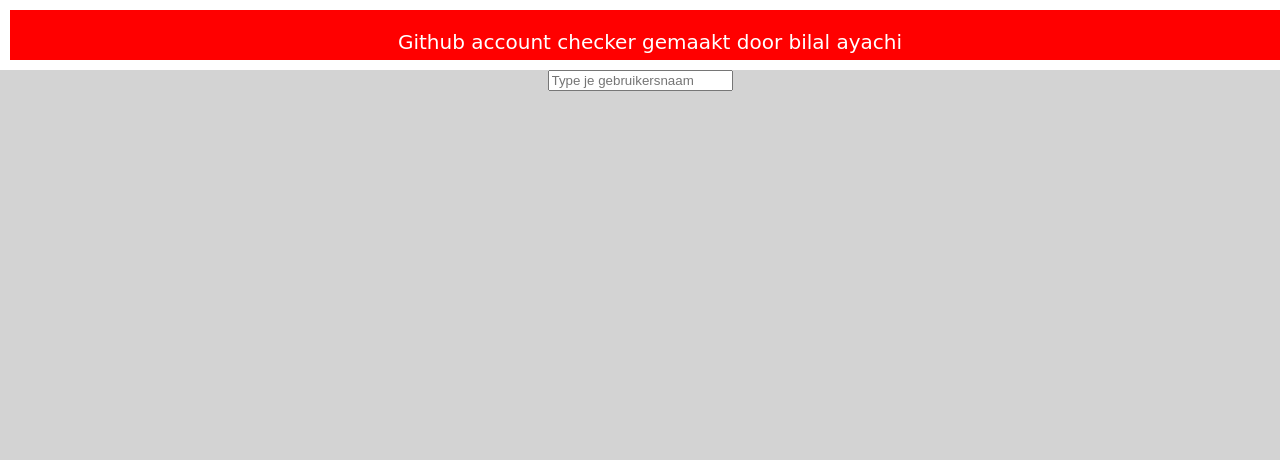
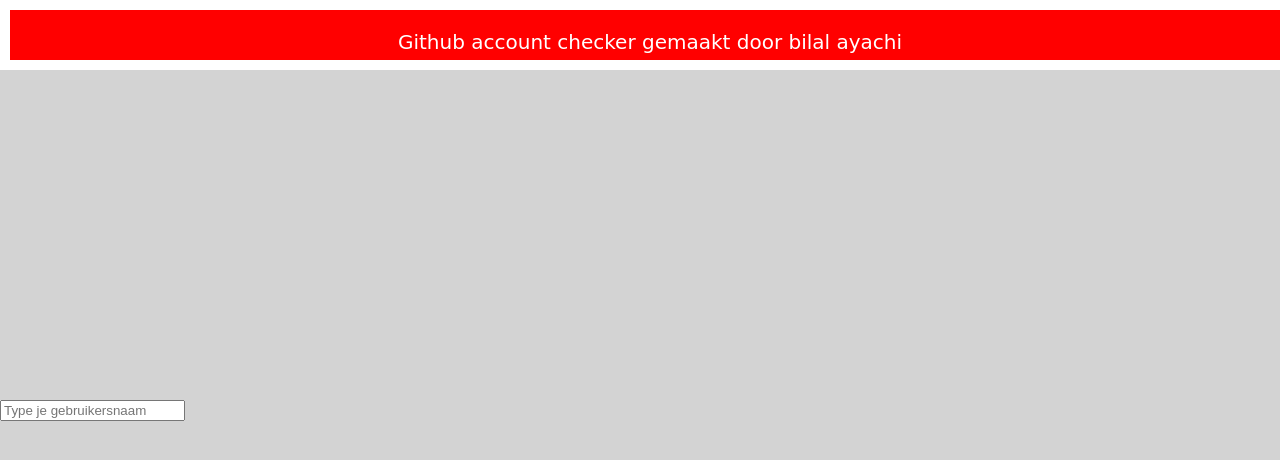
Before and after one commit to ayachi-code/github-checker, a website: page public/index.html in a window 1280 px wide. Drawn offline with Linux system fonts and the light colour scheme.

Commit message:
input is in de midden

```diff
--- a/public/index.css
+++ b/public/index.css
@@ -23,3 +23,11 @@
   color: white;
 
 }
+
+.deinput
+{
+  position: fixed;
+  top: 50%;
+  left: 50;
+
+}
--- a/public/index.html
+++ b/public/index.html
@@ -15,7 +15,7 @@
 
     <center>
 
-        <div>
+        <div class="deinput">
           <input type="text" name="zoek" placeholder="Type je gebruikersnaam">
 
           </div>
```
